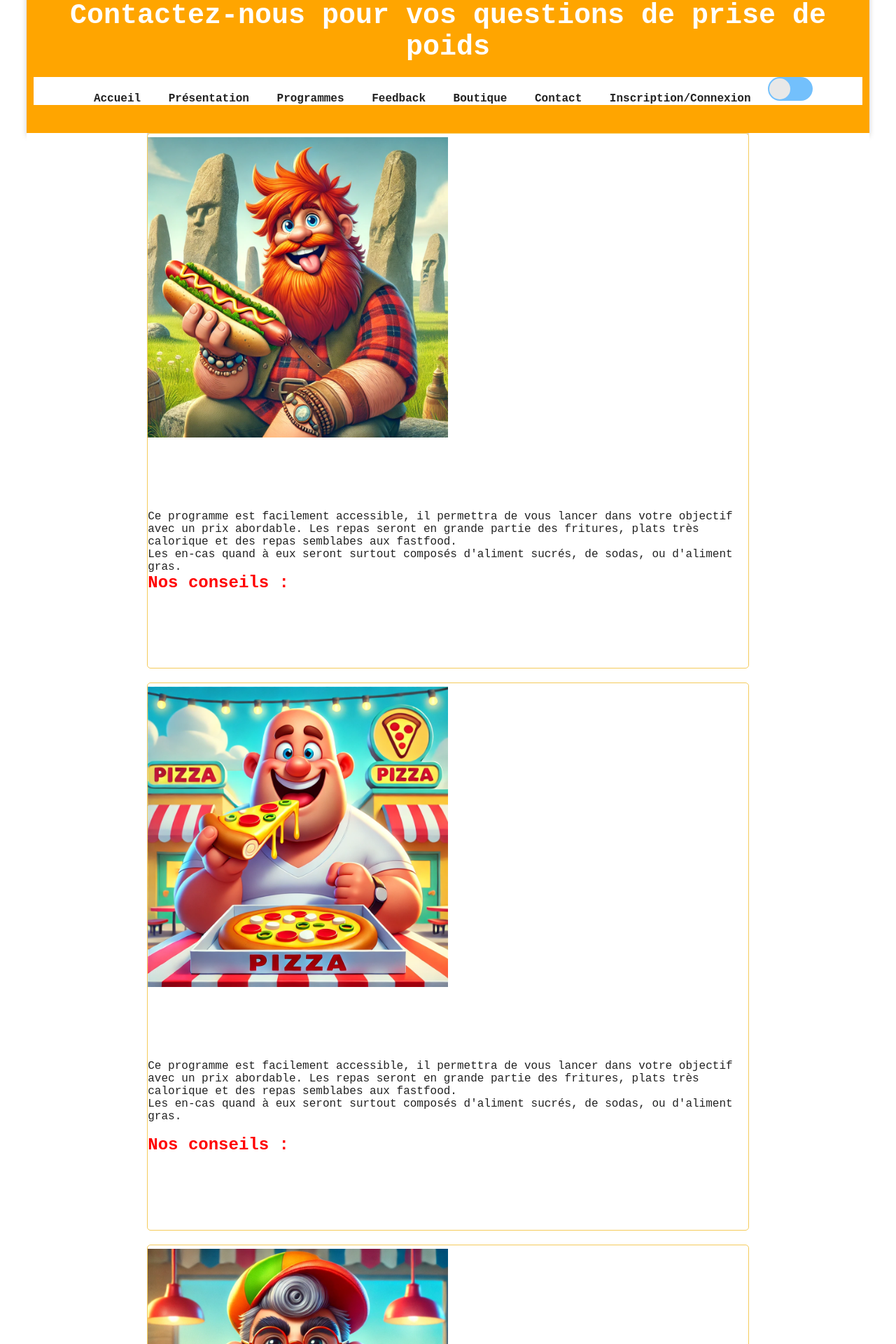
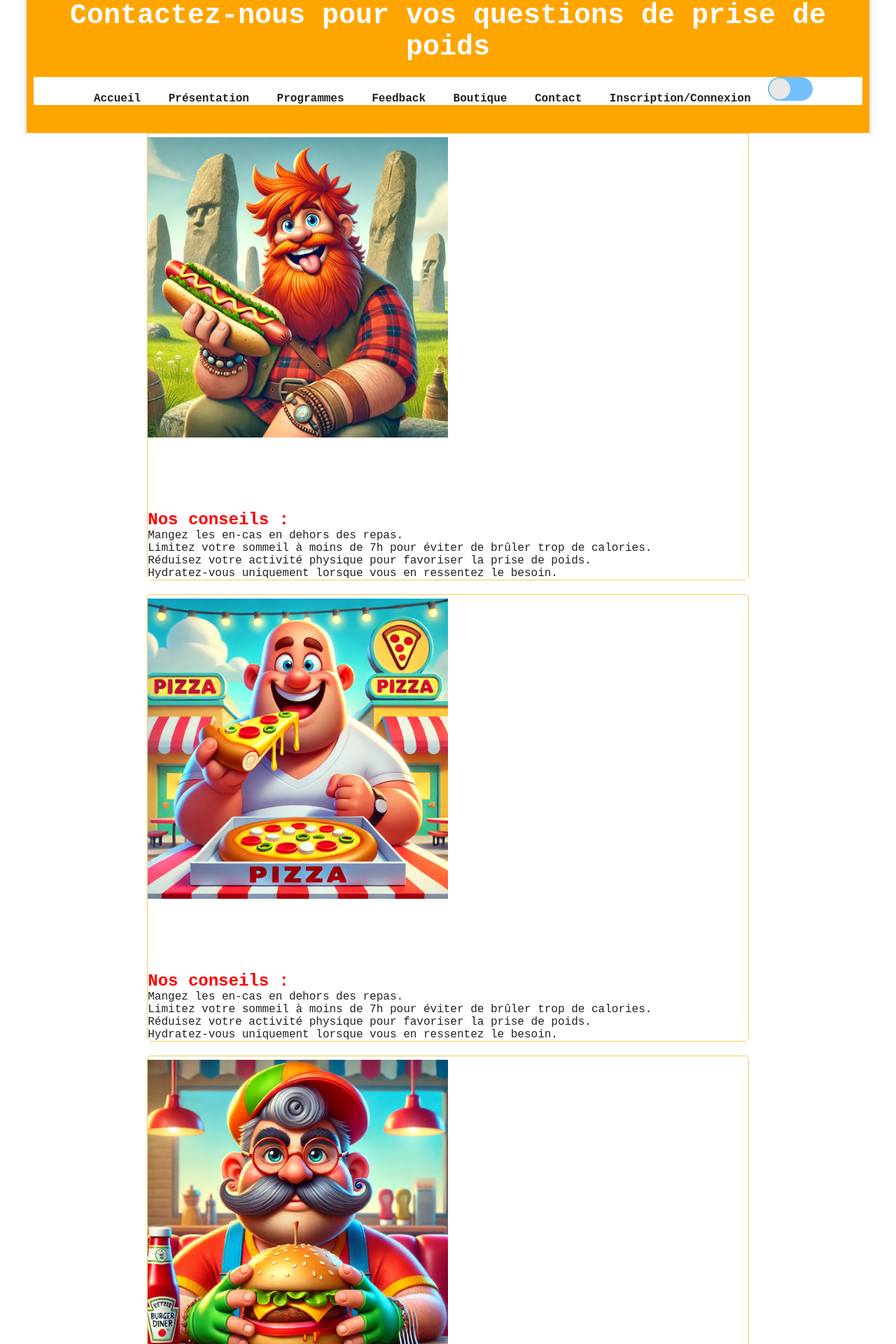
Before and after one commit to RomainGeiger/ProjetWEB, a PHP site: page /Php/programmes.php in a window 1280 px wide. Shown: the part 58-1978 px from the top of the page at 70% size. Run offline with PHP 8.4, Linux system fonts and the light colour scheme; data comes from the database, SQL or seed files in the repository; tables that the repository leaves empty hold one stand-in row (values such as "Sample post").

Commit message:
Update programmes.php
programme mis à jours

```diff
--- a/Php/programmes.php
+++ b/Php/programmes.php
@@ -1,147 +1,128 @@
-<!Doctype html>
+<?php
+require("..\bdb\connexion.php");
+// session_start() supposé déjà lancé dans le header
+
+// Insertion du programme choisi
+if (isset($_POST['avis']) && isset($_SESSION['user_id'])) {
+    $programmeChoisi = trim($_POST['message']);
+
+    // Vérification que l'entrée est valide
+    $programmesDisponibles = ['1' => 'Obèselix', '2' => 'Omar Simpson', '3' => 'Wargros'];
+    if (!array_key_exists($programmeChoisi, $programmesDisponibles)) {
+        die('Programme invalide.');
+    }
+
+    // Éviter les doublons : un seul programme par utilisateur
+    $check = $conn->prepare("SELECT COUNT(*) FROM programme WHERE id_clients = :id");
+    $check->execute([':id' => $_SESSION['user_id']]);
+    if ($check->fetchColumn() > 0) {
+        die('Vous avez déjà un programme enregistré.');
+    }
+
+    // Insertion
+    $reqSQL = "INSERT INTO programme (id_clients, programme) VALUES (:id, :programme)";
+    $req = $conn->prepare($reqSQL);
+    $req->execute([
+        ':id' => $_SESSION['user_id'],
+        ':programme' => $programmesDisponibles[$programmeChoisi]
+    ]);
+    header('Location: programmes.php');
+    exit;
+}
+
+// Récupération des programmes commandés
+$reqSQL = "SELECT utilisateur.nom, utilisateur.prenom, utilisateur.age, programme.programme
+           FROM programme
+           INNER JOIN utilisateur ON programme.id_clients = utilisateur.id";
+$req = $conn->prepare($reqSQL);
+$req->execute();
+$resultat = $req->fetchAll(PDO::FETCH_ASSOC);
+
+$conn = null;
+?>
+
+<!DOCTYPE html>
 <html lang="fr">
 <head>
     <meta charset="UTF-8">
     <meta name="viewport" content="width=device-width, initial-scale=1.0">
-		<title> Programme </title>
-        <meta name="Lettre" content="Programme">
-        <link rel="stylesheet" type="text/css" href="../css/programmes.css" media="screen">
+    <title>Programme</title>
+    <link rel="stylesheet" href="../css/programmes.css">
     <link rel="stylesheet" href="../css/theme.css">
 </head>
-
-
-
 <body>
     <div class="conteneur">
         <?php
         $title = 'Accueil';
         include $_SERVER['DOCUMENT_ROOT'].'/ProjetWEB/Php/Darkmode.php';
         ?>
+
         <main>
-                <article class="art1">
-                    <img src="../images/obèselix.png" alt="obèselix">
-                    <h1>Programme 1 : Obèselix</h1>
+            <?php
+            $programmes = [
+                ['id' => '1', 'nom' => 'Obèselix', 'image' => 'obèselix.png', 'jours' => 30, 'repas' => 120, 'encas' => 120, 'prix' => 600],
+                ['id' => '2', 'nom' => 'Omar Simpson', 'image' => 'omarsimpson.jpeg', 'jours' => 60, 'repas' => 240, 'encas' => 120, 'prix' => 1200],
+                ['id' => '3', 'nom' => 'Wargros', 'image' => 'wargros.png', 'jours' => 120, 'repas' => 480, 'encas' => 240, 'prix' => 2200],
+            ];
+
+            foreach ($programmes as $prog) {
+                echo '
+                <article class="art'.$prog['id'].'">
+                    <img src="../images/'.htmlspecialchars($prog['image']).'" alt="'.htmlspecialchars($prog['nom']).'">
+                    <h1>Programme '.$prog['id'].' : '.htmlspecialchars($prog['nom']).'</h1>
                     <ul>
-                        <li>durée : 30 jours</li>
-                        <li>repas : 120</li>
-                        <li>en-cas : 120 (à manger à n'importe quelle heure)</li>
-                        <li>prix : 600 euros</li>
+                        <li>Durée : '.$prog['jours'].' jours</li>
+                        <li>Repas : '.$prog['repas'].'</li>
+                        <li>En-cas : '.$prog['encas'].' (à manger à n\'importe quelle heure)</li>
+                        <li>Prix : '.$prog['prix'].' euros</li>
                     </ul>
                     <div class="resume">
-                    <p>Ce programme est facilement accessible, il permettra de vous lancer dans votre objectif avec un prix abordable. Les repas seront en grande partie des fritures, plats très calorique et des repas semblabes aux fastfood.
-                    <br>Les en-cas quand à eux seront surtout composés d'aliment sucrés, de sodas, ou d'aliment gras.
-                    <br>
-                    <h2>Nos conseils : </h2><br>
-                    Il est important de les manger en dehors des repas. Votre sommeil ne doit pas exceder 7h, lors de votre sommeil vous allez utiliser énorméments de calories et vous éloigner de votre objectif. Réduire vos activités physique sera bénéfique à la prise de poids, avec une réduction de la masse musculaire. Essayé de vous hydraté seulement quand vous en resentez le besoin.
+                        <h2>Nos conseils :</h2>
+                        <p>
+                            Mangez les en-cas en dehors des repas.<br>
+                            Limitez votre sommeil à moins de 7h pour éviter de brûler trop de calories.<br>
+                            Réduisez votre activité physique pour favoriser la prise de poids.<br>
+                            Hydratez-vous uniquement lorsque vous en ressentez le besoin.
                         </p>
                     </div>
-                </article>
+                </article>';
+            }
+            ?>
+        </main>
 
+        <aside class="aside1"></aside>
+        <aside class="aside2"></aside>
 
-                <article class="art2">
-                    <img src="../images/omarsimpson.jpeg" alt="omarsimpson">
-                    <h1>Programme 2 : Omar Simpson</h1>
-                    <ul>
-                        <li>durée : 60 jours</li>
-                        <li>repas : 240</li>
-                        <li>en-cas : 120 (à manger à n'importe quelle heure)</li>
-                        <li>prix : 1200 euros</li>
-                    </ul>
-                    <div class="resume">
-                        <p> Ce programme est facilement accessible, il permettra de vous lancer dans votre objectif avec un prix abordable. Les repas seront en grande partie des fritures, plats très calorique et des repas semblabes aux fastfood.
-                            <br>Les en-cas quand à eux seront surtout composés d'aliment sucrés, de sodas, ou d'aliment gras.
-                            <br>
-                            <br><h2>Nos conseils : </h2>
-                            <br>Il est important de les manger en dehors des repas. Votre sommeil ne doit pas exceder 7h, lors de votre sommeil vous allez utiliser énorméments de calories et vous éloigner de votre objectif. Réduire vos activités physique sera bénéfique à la prise de poids, avec une réduction de la masse musculaire. Essayé de vous hydraté seulement quand vous en resentez le besoin.
-                        </p>
+        <div class="container">
+            <h2>Clients et leur programme</h2>
+            <?php
+            foreach ($resultat as $value) {
+                echo '
+                <div class="testimonial">
+                    <h3>'.htmlspecialchars($value['nom']).' '.htmlspecialchars($value['prenom']).', '.htmlspecialchars($value['age']).' ans</h3>
+                    <p>'.htmlspecialchars($value['programme']).'</p>
+                </div>';
+            }
+            ?>
+
+            <div class="programes">
+                <h2>Quel programme désirez-vous ?</h2>
+                <?php if (!isset($_SESSION['user_id'])): ?>
+                    <p>Vous devez être connecté pour commander un programme !</p>
+                <?php else: ?>
+                    <form method="post">
+                        <label for="message" class="test">Nos Programmes :</label>
+                        <select name="message" id="message" required>
+                            <option value="" disabled selected>-- Choisissez un programme --</option>
+                            <option value="1">1 = Obèselix</option>
+                            <option value="2">2 = Omar Simpson</option>
+                            <option value="3">3 = Wargros</option>
+                        </select>
+                        <button type="submit" name="avis">Envoyer</button>
+                    </form>
+                <?php endif; ?>
             </div>
-                </article>
-
-                <article class="art3">
-                    <img src="../images/wargros.png" alt="wargros">
-                    <h1>Programme 3 : Wargros</h1>
-                    <ul>
-                        <li>durée : 120 jours</li>
-                        <li>repas : 480</li>
-                        <li>en-cas : 240 (à manger à n'importe quelle heure)</li>
-                        <li>prix : 2200 euros</li>
-                    </ul>
-                    <div class="resume">
-                            <p> Ce programme est facilement accessible, il permettra de vous lancer dans votre objectif avec un prix abordable. Les repas seront en grande partie des fritures, plats très calorique et des repas semblabes aux fastfood.
-                                <br>Les en-cas quand à eux seront surtout composés d'aliment sucrés, de sodas, ou d'aliment gras.
-                                <br></p>
-                                <br><h2>Nos conseils : </h2>
-                                <p><br>Il est important de les manger en dehors des repas. Votre sommeil ne doit pas exceder 7h, lors de votre sommeil vous allez utiliser énorméments de calories et vous éloigner de votre objectif. Réduire vos activités physique sera bénéfique à la prise de poids, avec une réduction de la masse musculaire. Essayé de vous hydraté seulement quand vous en resentez le besoin.</p>
         </div>
-                </article>
-            </main>
-            <aside class="aside2">
-                <p> </p>
-            </aside>
-
-            <aside class="aside1">
-                <p>
-                </p>
-            </aside>
-
-
-
-
-
-
-
-
-
-
-
-            <form class="formLetter" method="post" action="#">
-                <fieldset>
-                    <legend>Commande</legend>
-
-                    <!-- Nom -->
-                    <label for="nom" class="test">Nom :</label>
-                    <input class="spécial" type="text" name="nom" id="nom" placeholder="Votre nom">
-                    <br><br>
-
-                    <!-- Prénom -->
-                    <label for="prenom" class="test">Prénom :</label>
-                    <input class="spécial" type="text" name="prenom" id="prenom" value="">
-                    <br><br>
-
-                    <!-- Numéro de téléphone -->
-                    <label for="tel" class="test">Numéro de téléphone :</label>
-                    <input class="spécial" type="tel" name="tel" id="tel" value="+33">
-                    <br><br>
-
-                    <!-- Courriel -->
-                    <label for="courriel" class="test">Courriel :</label>
-                    <input class="spécial" type="email" name="courriel" id="courriel">
-                    <br><br>
-
-                    <!-- Publicité -->
-                    <label for="pub" class="test">Pub :</label>
-                    <input class="spécial" type="radio" name="pub" id="oui">
-                    <label for="oui" class="test">Oui, j'accepte</label>
-                    <input class="spécial" type="radio" name="pub" id="non">
-                    <label for="non" class="test">Non je refuse</label>
-                    <br><br>
-
-                    <!-- Programme -->
-                    <label for="programme" class="test">Programme :</label>
-                    <input class="spécial" type="checkbox" name="programme" id="Obèselix">
-                    <label for="Obèselix" class="test">Obèselix</label>
-                    <input class="spécial" type="checkbox" name="programme" id="OmarSimpson">
-                    <label for="OmarSimpson" class="test">Omar Simpson</label>
-                    <input class="spécial" type="checkbox" name="programme" id="Wargros">
-                    <label for="Wargros" class="test">Wargros</label>
-                    <br><br>
-
-                    <!-- Soumettre et Réinitialiser -->
-                    <input class="spécial" type="submit" name="Envoyer" id="soumission" value="Soumettre">
-                    <input class="spécial" type="reset" id="reinitialiser" value="Réinitialiser">
-
-                </fieldset>
-            </form>
 
         <footer class="footer">
             <dl>
@@ -165,3 +146,4 @@
             </footer>
     </div>
 </body>
+</html>
```
Lines whose indentation alone changed are shown as unchanged.
